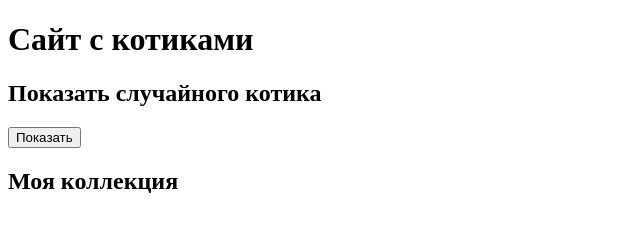
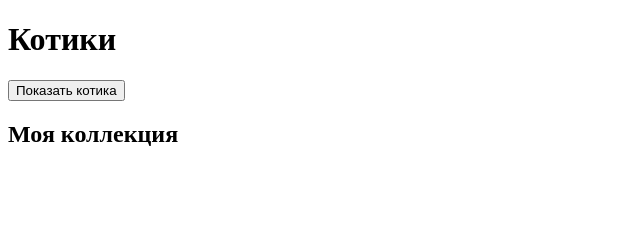
Before and after one commit to zeegro/Cats-for-tap, a plain HTML site: page index.html in a window 1280 px wide. Shown: the whole page, without its empty margins (0-640 px from the left). Drawn offline with Linux system fonts and the light colour scheme.

Commit message:
Update index.html

```diff
--- a/index.html
+++ b/index.html
@@ -8,18 +8,17 @@
 </head>
 <body>
     <header>
-        <h1>Сайт с котиками</h1>
+        <h1>Котики</h1>
     </header>
     <main>
         <section id="button-section">
-            <h2>Показать случайного котика</h2>
-            <button id="show-cat-button">Показать</button>
+            <button id="show-cat-button">Показать котика</button>
         </section>
         <section id="collection-section">
             <h2>Моя коллекция</h2>
-            <ul id="cat-collection">
-                <!-- Здесь будут отображаться добавленные котики -->
-            </ul>
+            <div id="cat-collection">
+                <!-- Здесь будут отображаться изображения котиков из коллекции -->
+            </div>
         </section>
     </main>
     <script src="script.js"></script>
```
